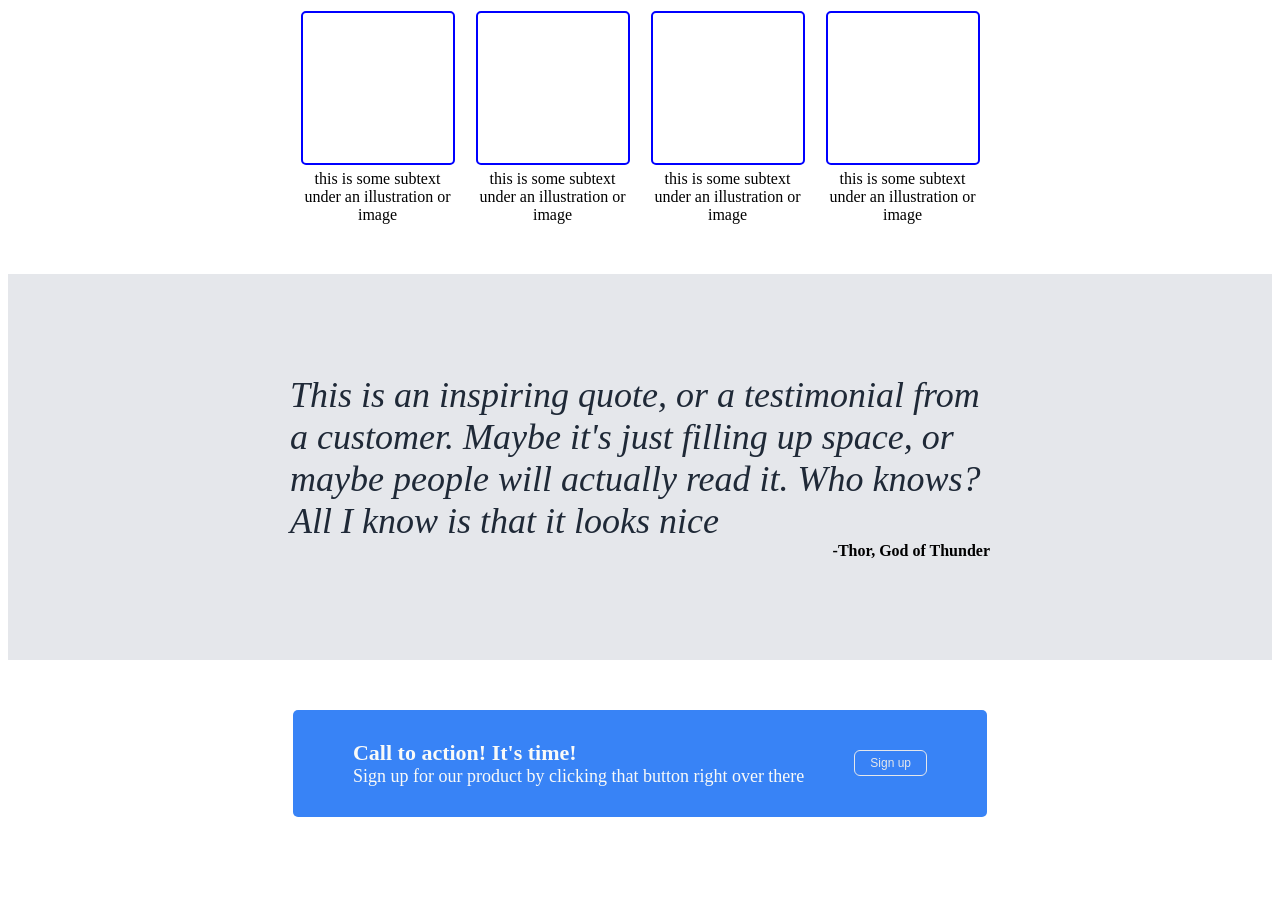
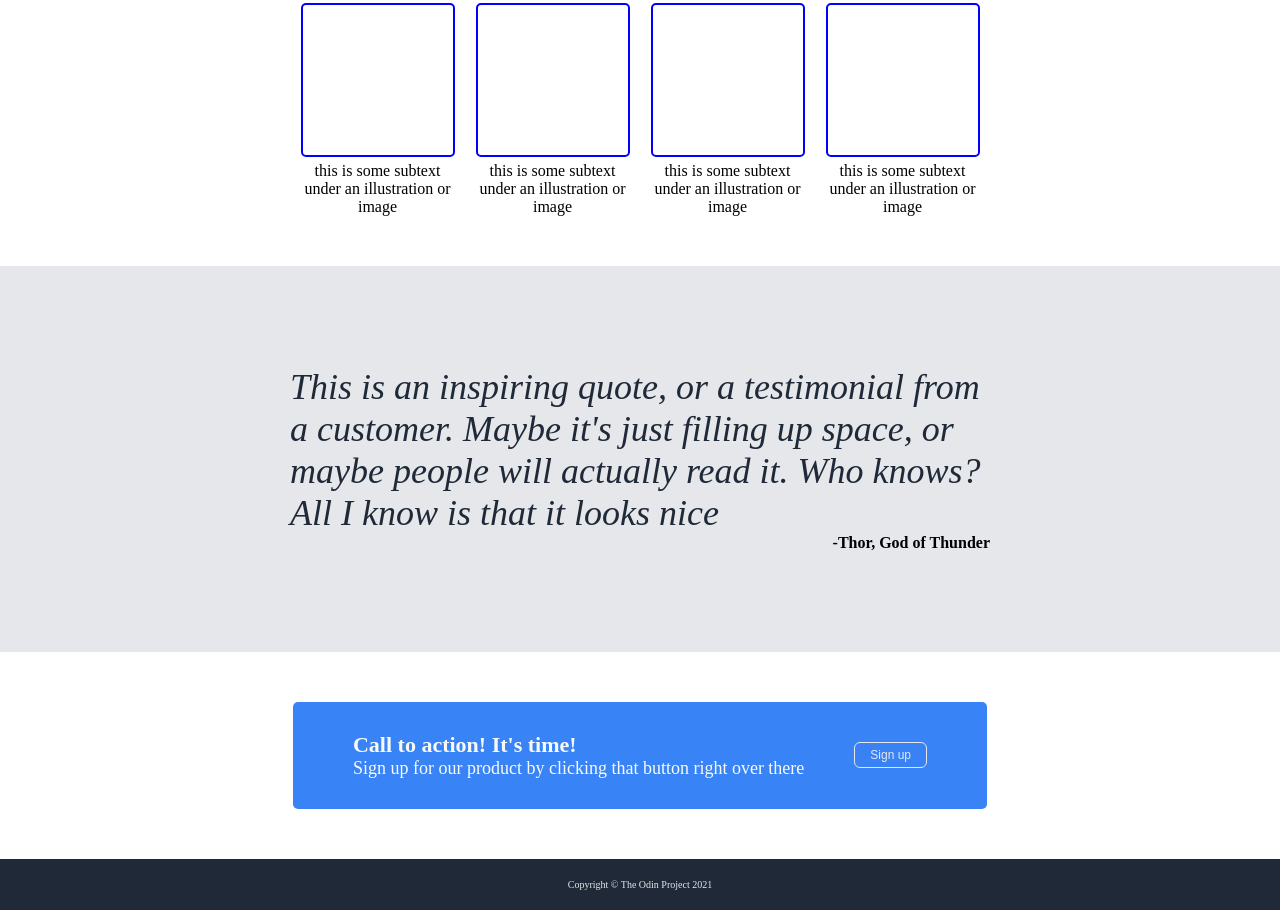
Before and after one commit to JoelSanchezM/odin-project-Landpage, a plain HTML site: page index.html in a window 1280 px wide. Shown: the part 580-1490 px from the top of the page. Before the commit the page ends 1455 px from the top, so only its background shows below. Drawn offline with Linux system fonts and the light colour scheme.

Commit message:
Add footer to landing page

```diff
--- a/index.html
+++ b/index.html
@@ -67,6 +67,9 @@
             </div>
         </div>
 
+        <footer>
+            Copyright &copy The Odin Project 2021
+        </footer>
 
     </body>
 </html>
--- a/style.css
+++ b/style.css
@@ -1,3 +1,6 @@
+body{
+    margin: 0px;
+}
 .header{
     background: #1f2937;
     padding: 12px 100px;
@@ -158,3 +161,11 @@ a{
     padding: 5px 15px ;
     flex-shrink: 0;
 }
+
+footer{
+    background: #1f2937;
+    text-align: center;
+    padding: 20px;
+    color: #e5e7eb;
+    font-size: 10px;
+}
```
